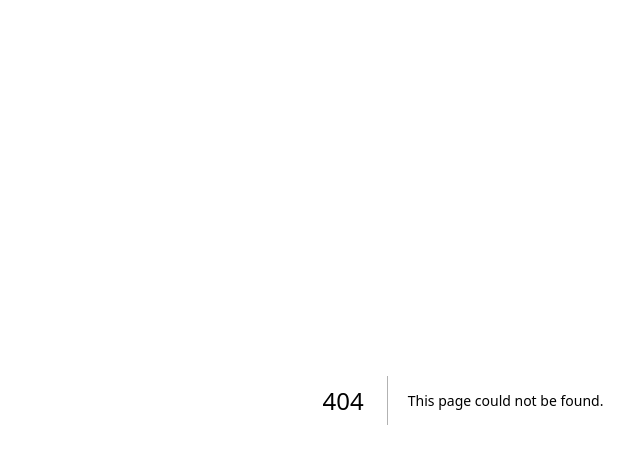
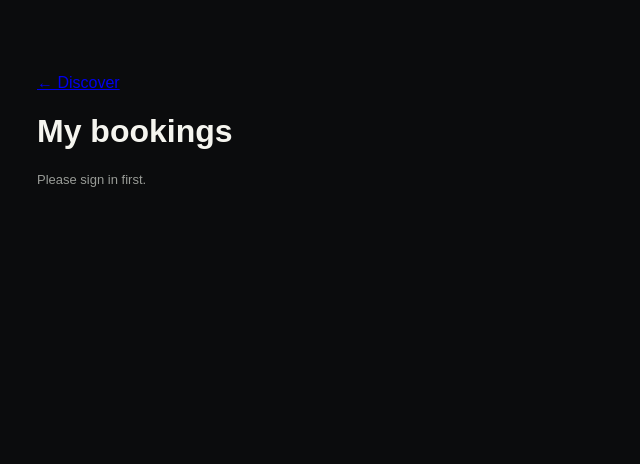
Before and after one commit to fadiu007-creator/Shokon, a Next.js app: page /bookings in a window 1280 px wide. Before the commit this address had no page. Shown: the top 464 px of the page, without its empty margins (177-817 px from the left). Built offline with nearby package versions, Linux system fonts and the light colour scheme; no server answers.

Commit message:
feat: add persistent customer bookings page

```diff
--- /dev/null
+++ b/app/bookings/page.tsx
@@ -0,0 +1,5 @@
+'use client';
+import {useEffect,useState} from 'react';
+import {createClient} from '@supabase/supabase-js';
+function sb(){const u=process.env.NEXT_PUBLIC_SUPABASE_URL,k=process.env.NEXT_PUBLIC_SUPABASE_PUBLISHABLE_KEY;return u&&k?createClient(u,k):null}
+export default function Bookings(){const [rows,setRows]=useState<any[]>([]),[msg,setMsg]=useState('Loading…');useEffect(()=>{const s=sb();if(!s){setMsg('Configure Supabase variables first.');return} s.auth.getUser().then(async({data:{user}})=>{if(!user){setMsg('Please sign in first.');return}const {data,error}=await s.from('shokon_bookings').select('id,status,payment_status,duration_hours,total_price,starts_at,created_at,shokon_providers(name,city,role)').eq('customer_id',user.id).order('created_at',{ascending:false});if(error)setMsg(error.message);else{setRows(data||[]);setMsg('')}})},[]);return <main style={{maxWidth:900,margin:'50px auto',padding:24}}><a href="/">← Discover</a><h1>My bookings</h1>{msg&&<p className="muted">{msg}</p>}{rows.map(r=><article key={r.id} className="card" style={{margin:'12px 0',padding:20}}><b>{r.shokon_providers?.name||'Provider'}</b><div className="muted">{r.shokon_providers?.role} · {r.shokon_providers?.city}</div><p>€{r.total_price} · {r.duration_hours} hour · {r.status} · payment: {r.payment_status}</p></article>)}</main>}
```
